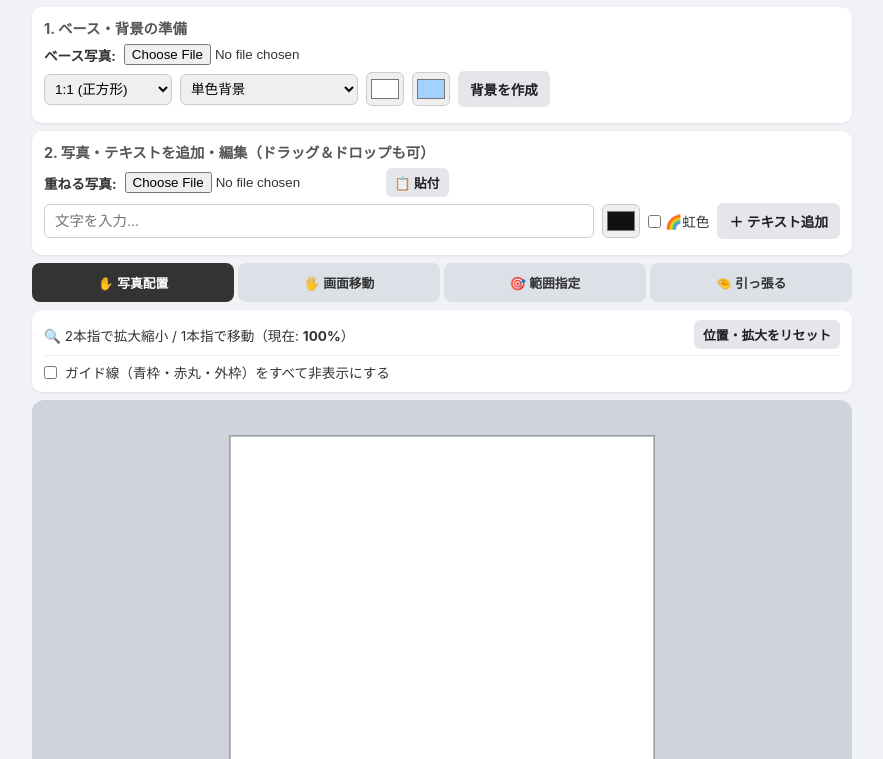
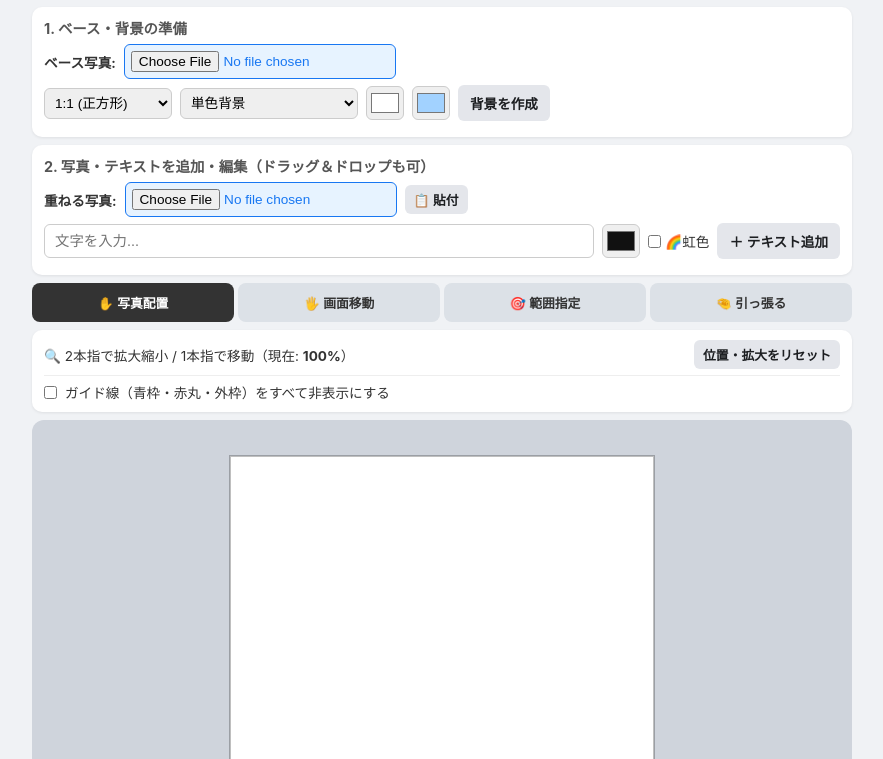
Before and after one commit to nishihararyoma-dot/Hipparu, a plain HTML site: page index.html in a window 1280 px wide. Shown: the part 41-800 px from the top of the page, without its empty margins (198-1081 px from the left). Drawn offline with Linux system fonts and the light colour scheme.

Commit message:
Update style.css

```diff
--- a/style.css
+++ b/style.css
@@ -106,14 +106,14 @@ header h1 {
   font-size: 1.05rem;
 }
 
-/* Safariで確実にタップ反応させるため display:none ではなく画面外配置で隠す */
-.hidden-file-input {
-  position: fixed;
-  top: -100px;
-  left: -100px;
-  width: 1px;
-  height: 1px;
-  opacity: 0;
+.direct-file-input {
+  font-size: 0.85rem;
+  background: #e7f3ff;
+  color: #1877f2;
+  padding: 6px;
+  border-radius: 6px;
+  border: 1px solid #1877f2;
+  max-width: 100%;
 }
 
 select, input[type="color"] {
@@ -144,7 +144,7 @@ input[type="color"] {
 }
 
 .sliders input[type="range"] {
-  width: 62%;
+  width: 60%;
 }
 
 .mode-tabs {
```
